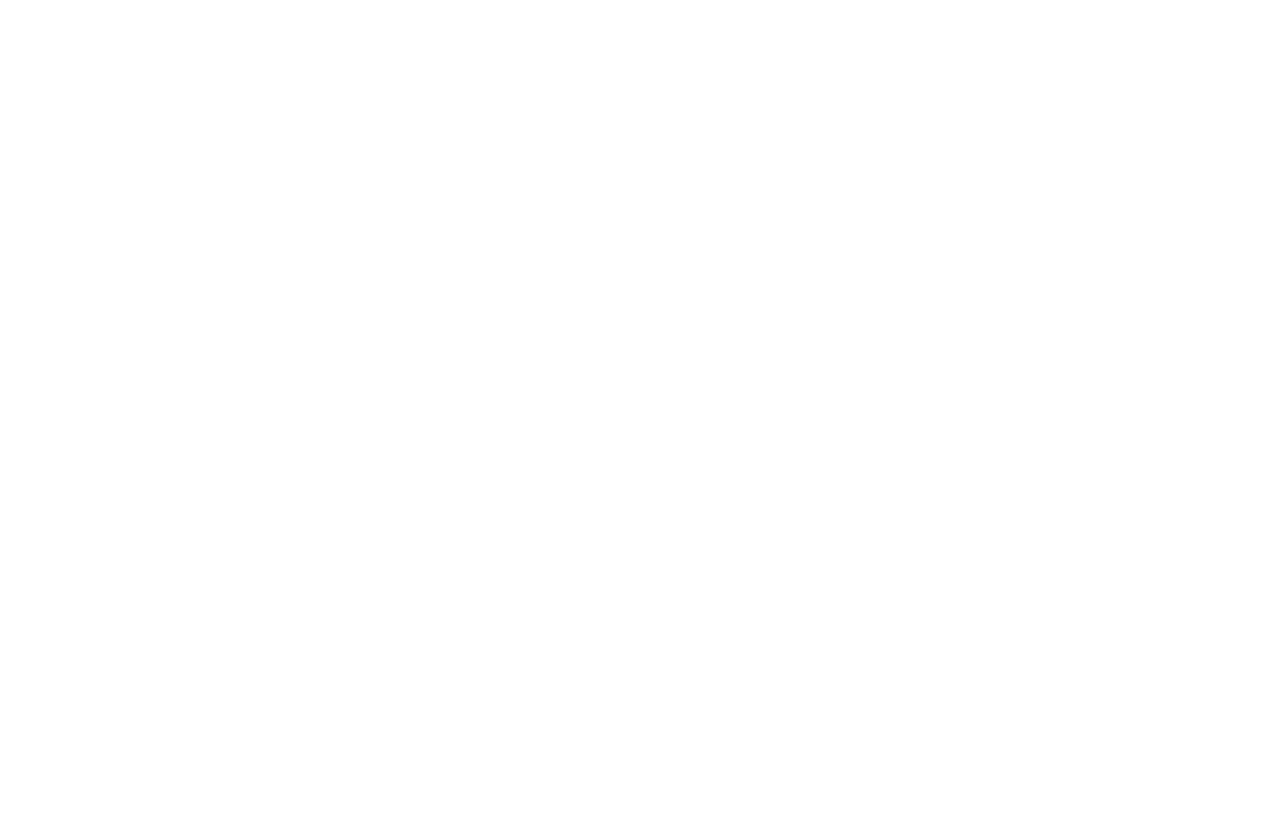
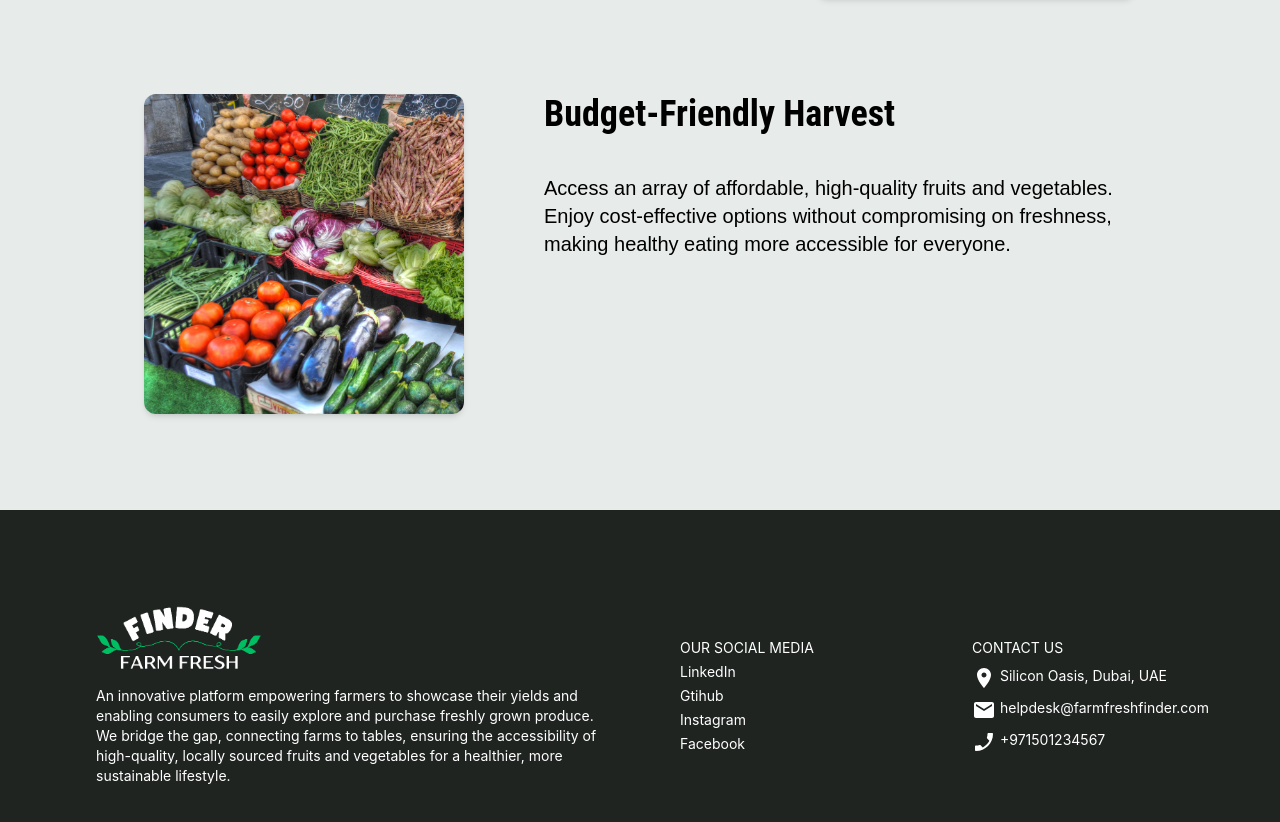
Before and after one commit to Ktn-mariam/Find-FarmFresh, a React (Create React App) app in the folder client/: page / in a window 1280 px wide. Shown: the part 1612-2434 px from the top of the page. Before the commit the page ends 800 px from the top, so only its background shows below. Built offline with nearby package versions, Linux system fonts and the light colour scheme.

Commit message:
footer added

```diff
--- a/client/src/App.tsx
+++ b/client/src/App.tsx
@@ -1,12 +1,14 @@
 import React from 'react'
 import Navbar from './components/Navbar.tsx'
 import HomePage from './pages/HomePage.tsx'
+import Footer from './components/Footer.tsx'
 
 function App() {
   return (
     <div>
       <Navbar />
       <HomePage />
+      <Footer />
     </div>
   )
 }
--- /dev/null
+++ b/client/src/components/Footer.tsx
@@ -0,0 +1,45 @@
+import React from 'react'
+import LocationOnIcon from '@mui/icons-material/LocationOn'
+import EmailIcon from '@mui/icons-material/Email'
+import PhoneEnabledIcon from '@mui/icons-material/PhoneEnabled'
+
+function Footer() {
+  return (
+    <div className="bg-black p-24 justify-center items-center text-white text-sm grid gap-20 grid-cols-1 md:grid-cols-4">
+      <div className="col-span-2">
+        <img className="h-16" src="/farmfresh-logo-without-bg.png" alt="" />
+        <p className="pt-4">
+          An innovative platform empowering farmers to showcase their yields and
+          enabling consumers to easily explore and purchase freshly grown
+          produce. We bridge the gap, connecting farms to tables, ensuring the
+          accessibility of high-quality, locally sourced fruits and vegetables
+          for a healthier, more sustainable lifestyle.
+        </p>
+      </div>
+      <div className="col-span-1 flex flex-col gap-1">
+        <h4 className="text-bold uppercase">Our Social Media</h4>
+        <p>LinkedIn</p>
+        <p>Gtihub</p>
+        <p>Instagram</p>
+        <p>Facebook</p>
+      </div>
+      <div className="col-span-1 flex flex-col gap-2">
+        <h4 className="text-bold uppercase">Contact us</h4>
+        <div className="flex gap-1">
+          <LocationOnIcon style={{ color: '#fff' }} />
+          <p>Silicon Oasis, Dubai, UAE</p>
+        </div>
+        <div className="flex gap-1">
+          <EmailIcon style={{ color: '#fff' }} />
+          <p>helpdesk@farmfreshfinder.com</p>
+        </div>
+        <div className="flex gap-1">
+          <PhoneEnabledIcon style={{ color: '#fff' }} />
+          <p>+971501234567</p>
+        </div>
+      </div>
+    </div>
+  )
+}
+
+export default Footer
--- a/client/src/pages/HomePage.tsx
+++ b/client/src/pages/HomePage.tsx
@@ -3,6 +3,7 @@
 
 const HomePage = () => {
   return (
+    <div>
       <div className="flex py-24 px-36 gap-20 bg-grey">
         <div className="w-2/3 pr-10">
           <h1 className="text-7xl font-bold font-roboto">
@@ -30,6 +31,66 @@
           />
         </div>
       </div>
+      <div className="py-24 px-36 bg-ashGrey">
+        <div className="flex gap-20">
+          <img className="h-80 rounded-xl shadow-md" src="/farmer.png" alt="" />
+          <div>
+            <h1 className="text-4xl font-roboto font-bold">
+              Build Local Farm Connections
+            </h1>
+            <p className="text-xl pt-10 font-workSans">
+              Connect directly with farmers in your area. Discover the freshest
+              produce sourced from local farms, fostering a closer connection
+              between you and the food you eat.
+            </p>
+            <p className="text-xl pt-5 font-workSans">
+              Are you a farmer looking for an online platform to sell their
+              products? Create your account now!
+            </p>
+            <button className="flex mt-7 bg-light-green px-6 py-3 rounded-3xl">
+              <p className="font-lato">Create your account</p>
+              <div>
+                <KeyboardArrowRightIcon />
+              </div>
+            </button>
+          </div>
+        </div>
+        <div className="flex gap-20 pt-24">
+          <div>
+            <h1 className="text-4xl font-roboto font-bold text-right">
+              Fresher Finds, Every Time.......
+            </h1>
+            <p className="text-xl pt-10 font-workSans">
+              Explore a diverse range of farm-fresh fruits and vegetables. From
+              field to table, enjoy the quality and taste of produce picked at
+              its peak, ensuring a delightful and fresh culinary experience.
+            </p>
+          </div>
+          <img
+            className="h-80 rounded-xl shadow-md"
+            src="/vegetable-1.png"
+            alt=""
+          />
+        </div>
+        <div className="flex gap-20 pt-24">
+          <img
+            className="h-80 rounded-xl shadow-md"
+            src="/vegetable-2.png"
+            alt=""
+          />
+          <div>
+            <h1 className="text-4xl font-roboto font-bold">
+              Budget-Friendly Harvest
+            </h1>
+            <p className="text-xl pt-10 font-workSans">
+              Access an array of affordable, high-quality fruits and vegetables.
+              Enjoy cost-effective options without compromising on freshness,
+              making healthy eating more accessible for everyone.
+            </p>
+          </div>
+        </div>
+      </div>
+    </div>
   )
 }
 
--- a/client/tailwind.config.js
+++ b/client/tailwind.config.js
@@ -10,6 +10,7 @@
         green: '#49A078',
         'light-green': '#9CC5A1',
         grey: '#DCE1DE',
+        ashGrey: '#E7EBE9',
       },
       fontFamily: {
         workSans: ['Work Sans', 'sans-serif'],
```
Also changed, not shown: client/public/farmfresh-logo-without-bg.png. Lines whose indentation alone changed are shown as unchanged.
